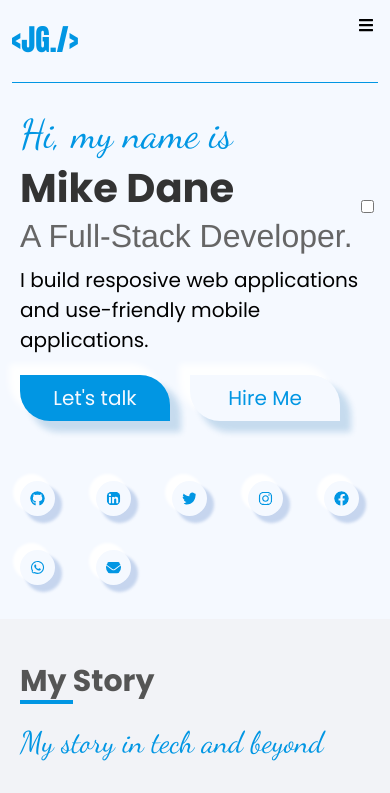
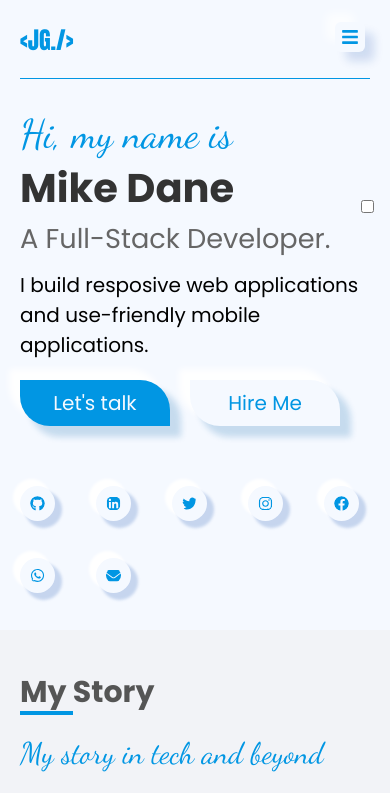
Before and after one commit to JohnGlitse/johnglitse, a React (Create React App) app: page / in a window 390 px wide. Shown: the top 793 px of the page. Built offline with nearby package versions, Linux system fonts and the light colour scheme.

Commit message:
made first changes

```diff
--- a/public/index.html
+++ b/public/index.html
@@ -20,9 +20,8 @@
     <link rel="preconnect" href="https://fonts.gstatic.com" crossorigin>
     <link href="https://fonts.googleapis.com/css2?family=Poppins:ital,wght@0,100;0,200;0,300;0,400;0,500;0,600;0,700;0,800;0,900;1,100;1,200;1,300;1,400;1,500;1,600;1,700;1,800;1,900&display=swap" rel="stylesheet">
 
-    <!-- <link rel="preconnect" href="https://fonts.googleapis.com">
-<link rel="preconnect" href="https://fonts.gstatic.com" crossorigin> -->
-<link href="https://fonts.googleapis.com/css2?family=Dancing+Script:wght@400..700&display=swap" rel="stylesheet">
+    <link href="https://fonts.googleapis.com/css2?family=Anton&display=swap" rel="stylesheet">
+    <link href="https://fonts.googleapis.com/css2?family=Dancing+Script:wght@400..700&display=swap" rel="stylesheet">
     <!--
       Notice the use of %PUBLIC_URL% in the tags above.
       It will be replaced with the URL of the `public` folder during the build.
@@ -32,7 +31,7 @@
       work correctly both with client-side routing and a non-root public URL.
       Learn how to configure a non-root public URL by running `npm run build`.
     -->
-    <title>React App</title>
+    <title>John Glitse</title>
   </head>
   <body>
     <noscript>You need to enable JavaScript to run this app.</noscript>
--- a/src/pages/Mywork.js
+++ b/src/pages/Mywork.js
@@ -1,6 +1,6 @@
 import React from 'react'
 import "../styles/mywork.css";
-import { FaGithub, FaLink } from 'react-icons/fa';
+import { FaGithub} from 'react-icons/fa';
 import { FaUpRightFromSquare } from 'react-icons/fa6';
 
 const Mywork = () => {
--- a/src/styles/home.css
+++ b/src/styles/home.css
@@ -3,8 +3,9 @@
     width: 100%;
     min-height: 100%;
     padding: 50px;
-    font-family: 'Franklin Gothic Medium', 'Arial Narrow', Arial, sans-serif;
+    font-family: 'poppins';
     display: flex;
+    justify-content: space-between;
 }
 .home{
     display: flex;
@@ -26,6 +27,7 @@
 .front-end{
     font-size: 4rem;
     color: #666;
+    font-family: "poppins";
 }
 
 .desc{
@@ -123,7 +125,7 @@
       font-size: 2.5rem;
     }
     .front-end{
-      font-size: 2rem;
+      font-size: 1.7rem;
       margin-bottom: 10px;
     }
     .home-button{
--- a/src/styles/nav.css
+++ b/src/styles/nav.css
@@ -10,6 +10,7 @@
 }
 
 .navbar-content {
+    width: 100%;
     display: flex;
     justify-content: space-between;
     gap: 300px;
@@ -21,7 +22,7 @@
 #logo{
     font-size: 30px;
     color: var(--accent);
-    font-family: Impact, Haettenschweiler, 'Arial Narrow Bold', sans-serif;
+    font-family: "anton";
     cursor: pointer;
 }
 
@@ -51,11 +52,20 @@
 }
 #menu-icon{
     position: absolute;
-    right: 16px;
+    right: 25px;
     display: none;
+    font-size: 30px;
+    color: var(--accent);
+    box-shadow: var(--box-shadow2);
+    padding: 6px;
+    border-radius: 6px;
+    cursor: pointer;
 }
 
 @media screen and (max-width: 576px){
+    .navbar{
+        padding: 0 20px;
+    }
     nav{
         position: relative;
     }
@@ -66,9 +76,15 @@
         position: absolute;
         right: 0;
         top: 0;
+        background-color: var(--secondary);
+        padding: 20px;
     }
     #menu-icon{
         display: block;
+    }
+
+    #logo{
+        font-size: 24px;
     }
 
 }
```
